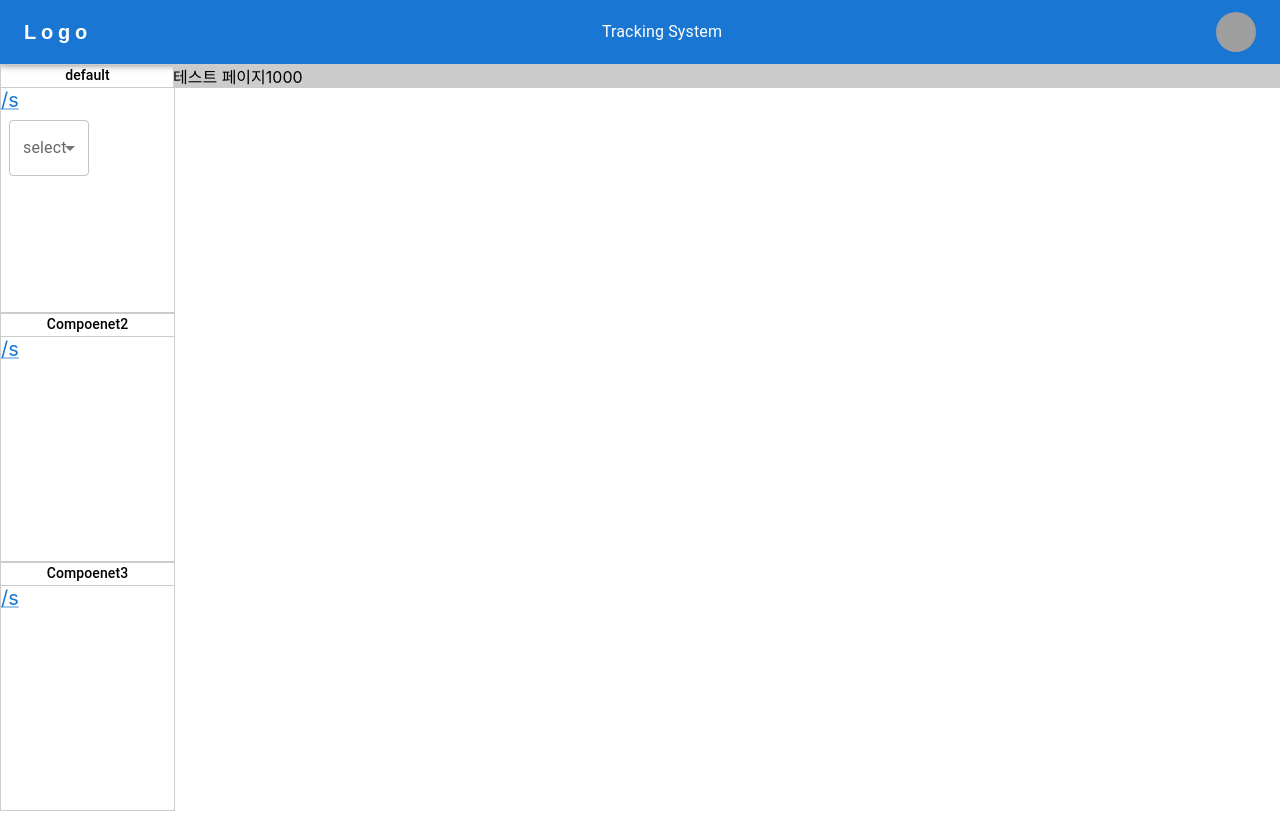
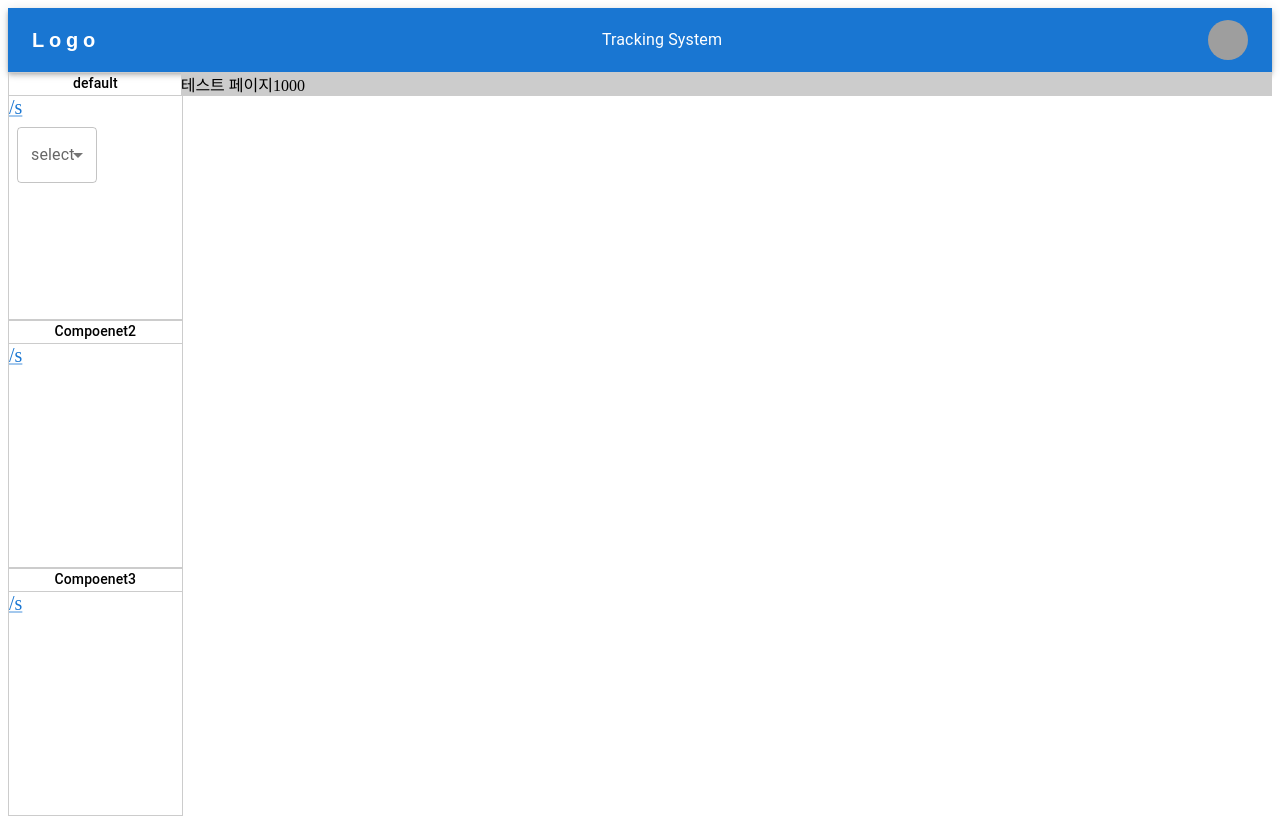
Before and after one commit to EsRun/TrackingGps, a React (Create React App) app: page / in a window 1280 px wide. Built offline with nearby package versions, Linux system fonts and the light colour scheme; grey boxes are pictures that could not be loaded.

Commit message:
add : redux provider

```diff
--- a/package.json
+++ b/package.json
@@ -24,6 +24,7 @@
     "dotenv": "^16.0.3",
     "react": "^18.2.0",
     "react-dom": "^18.2.0",
+    "react-redux": "^8.1.2",
     "react-router-dom": "^6.11.1",
     "react-scripts": "5.0.1",
     "redux-toolkit": "^1.1.2",
--- a/src/index.tsx
+++ b/src/index.tsx
@@ -1,18 +1,21 @@
 import React from "react";
 import ReactDOM from "react-dom/client";
 import App from "./App";
-import "./index.css";
 import reportWebVitals from "./reportWebVitals";
 import { BrowserRouter } from "react-router-dom";
+import { store } from "./redux/store";
+import { Provider } from "react-redux";
 
 const root = ReactDOM.createRoot(
   document.getElementById("root") as HTMLElement
 );
 root.render(
   <React.StrictMode>
-    <BrowserRouter>
-      <App />
-    </BrowserRouter>
+    <Provider store={store}>
+      <BrowserRouter>
+        <App />
+      </BrowserRouter>
+    </Provider>
   </React.StrictMode>
 );
 
```
Also changed, not shown: 2 other files (tests, documents, lock files or other folders).
